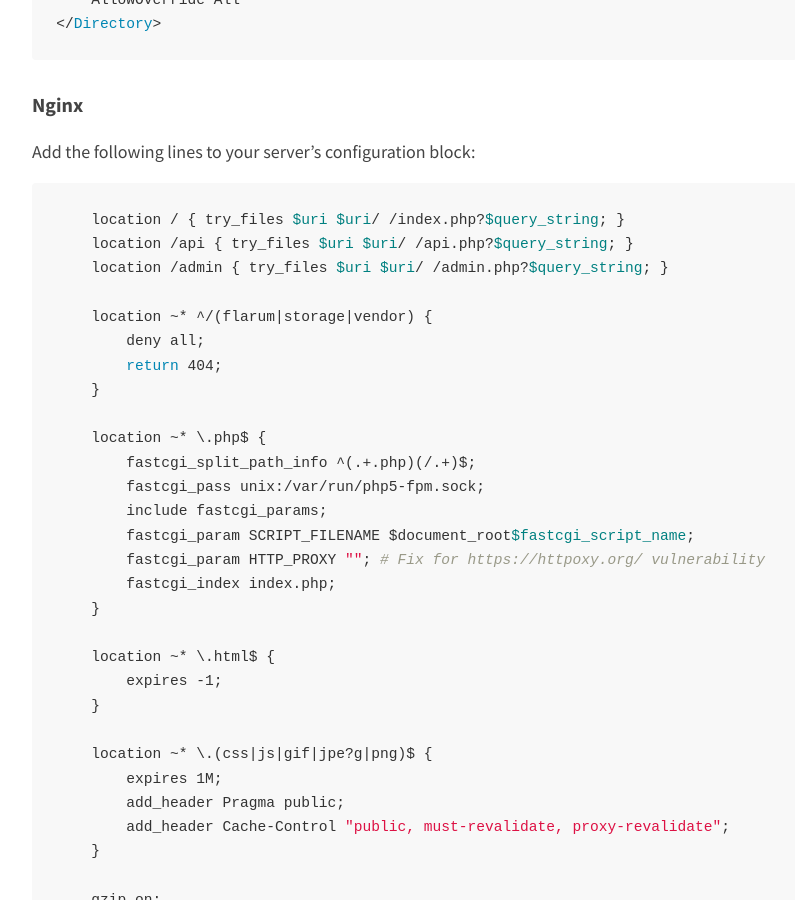
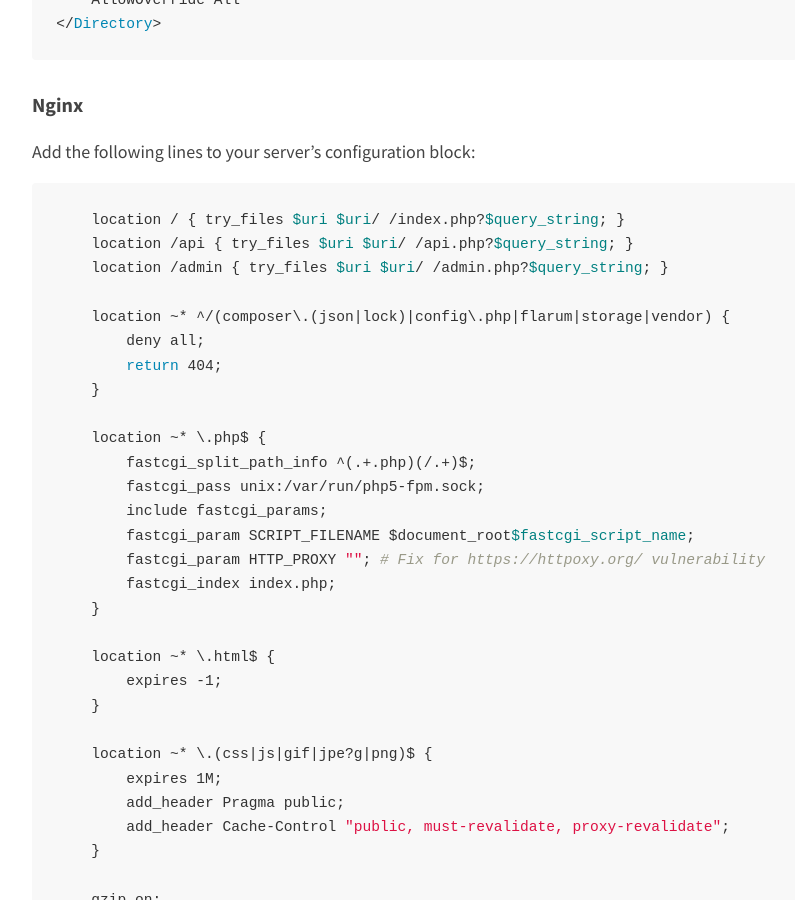
Before and after one commit to flarum/flarum.github.io, a Jekyll site: the page built from _docs/installation.md, in a window 1280 px wide and 900 px high, scrolled down 1960 px. Shown: the whole window, without its empty margins (363-1158 px from the left). Built offline with Jekyll 4.4.1, drawn with Linux system fonts in a browser that asks for light colours; nearby versions of some CDN libraries; comment, search, counter and statistics services are not loaded.

Commit message:
Prevent access to composer files in nginx config

```diff
--- a/_docs/installation.md
+++ b/_docs/installation.md
@@ -69,7 +69,7 @@ Add the following lines to your server's configuration block:
     location /api { try_files $uri $uri/ /api.php?$query_string; }
     location /admin { try_files $uri $uri/ /admin.php?$query_string; }
 
-    location ~* ^/(flarum|storage|vendor) {
+    location ~* ^/(composer\.(json|lock)|config\.php|flarum|storage|vendor) {
         deny all;
         return 404;
     }
```
